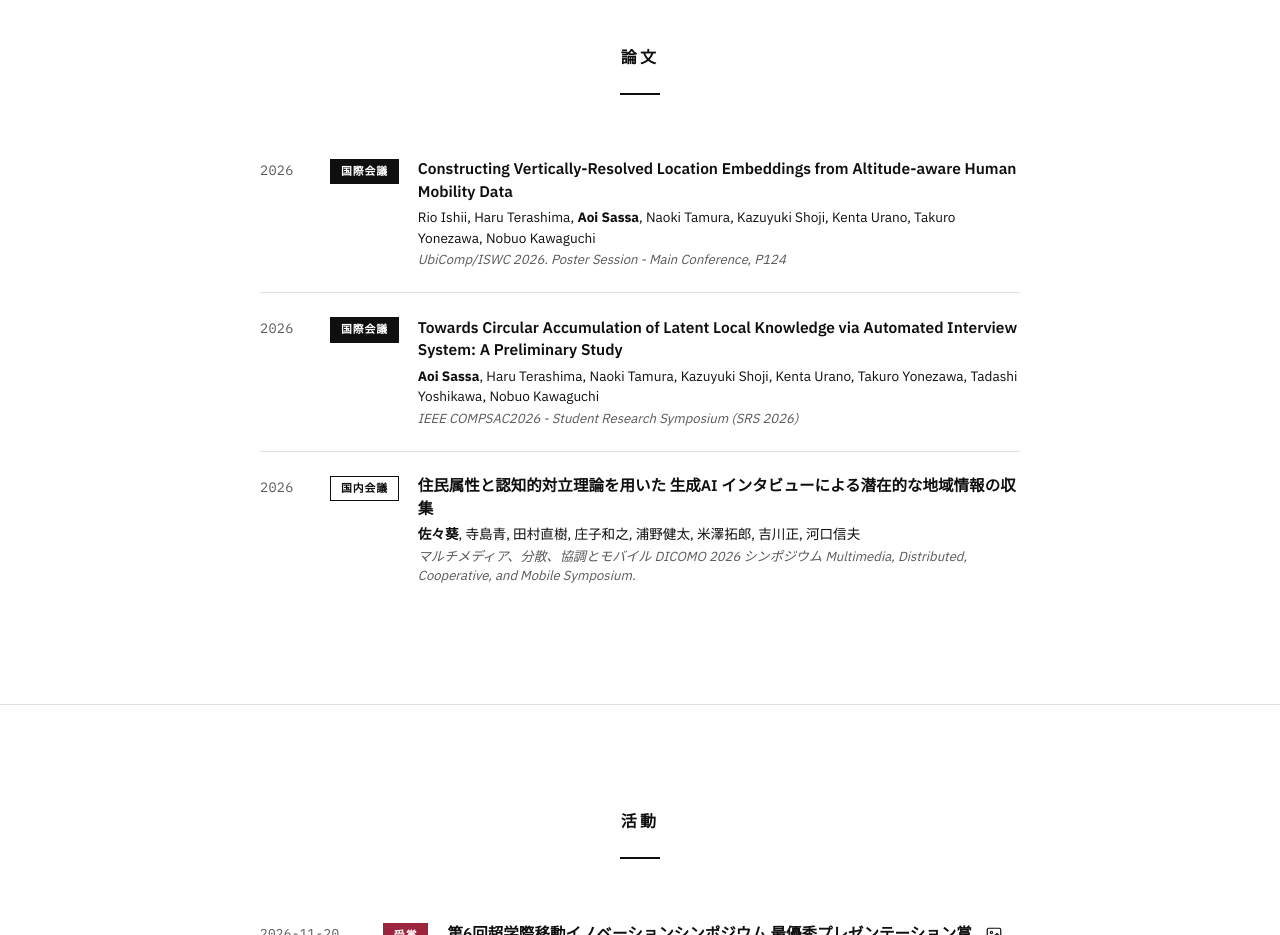
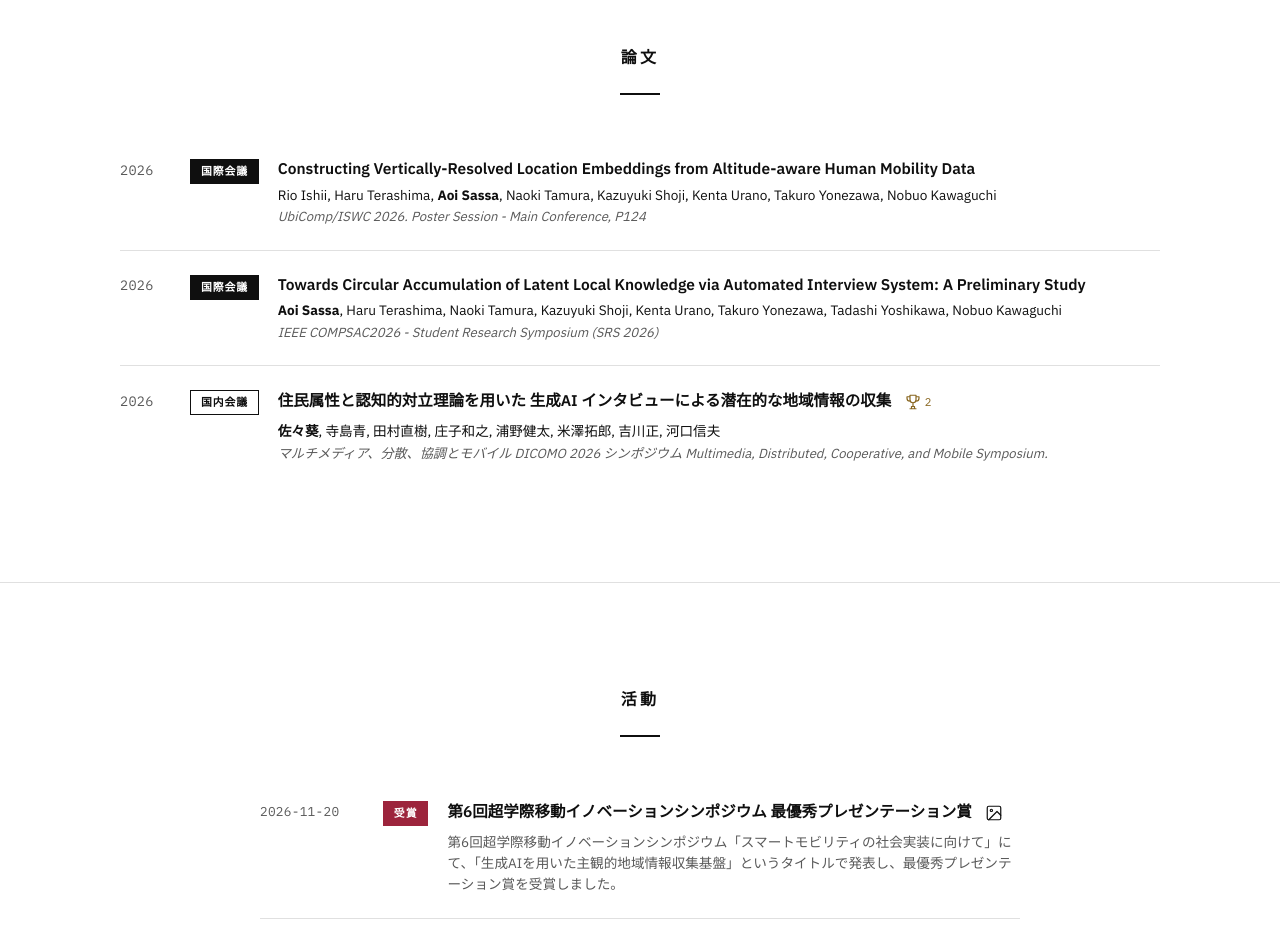
Before and after one commit to aoi-33/aoi-33.github.io, a plain HTML site: page index.html in a window 1280 px wide. Shown: the part 1960-2895 px from the top of the page. Drawn offline with nearby package versions, Linux system fonts and the light colour scheme.

Commit message:
Show publication awards with expandable trophy icons

```diff
--- a/css/main.css
+++ b/css/main.css
@@ -687,7 +687,7 @@ section#awards a:hover { text-decoration-color: #ffffff; }
 .publication-list {
     list-style: none;
     padding: 0;
-    max-width: 760px;
+    max-width: 1040px;
     margin: 0 auto;
     width: 100%;
     contain: layout style;
@@ -1052,3 +1052,18 @@ body.entry-gallery-open { overflow: hidden; }
 .entry-gallery [hidden] { display: none; }
 .entry-gallery button:disabled { opacity: .4; }
 .entry-gallery-error { text-align: center; padding: 32px 0; }
+
+/* Publication awards: expandable names and certificate buttons. */
+.pub-awards { display: inline; font-size: .85rem; font-weight: 400; letter-spacing: normal; }
+.pub-awards summary { display: inline-flex; align-items: center; justify-content: center; gap: 3px; min-width: 36px; min-height: 28px; padding: 3px 5px; margin-left: 4px; vertical-align: middle; border-radius: 3px; color: #88651e; cursor: pointer; list-style: none; }
+.pub-awards summary::-webkit-details-marker { display: none; }
+.pub-awards summary:hover, .pub-awards[open] summary { background: #f5eedf; }
+.pub-awards summary:focus-visible { outline: 2px solid var(--accent); outline-offset: 3px; }
+.pub-award-count { font-family: var(--bs-font-monospace); font-size: .7rem; }
+.pub-awards-panel { margin: 12px 0 16px; padding: 16px 20px; background: #fbf9f4; border-left: 2px solid #b38b40; color: var(--ink); }
+.pub-awards-label { margin: 0 0 8px; font-size: .7rem; color: var(--muted); letter-spacing: .06em; }
+.pub-awards-panel ul { margin: 0; padding: 0; list-style: none; }
+.pub-awards-panel li { display: flex; align-items: center; justify-content: space-between; gap: 12px; padding: 4px 0; font-size: .85rem; }
+.pub-awards-panel .entry-gallery-button { flex-shrink: 0; margin: 0; }
+
+.pub-awards-panel { text-wrap: wrap; }
--- a/data/entries.json
+++ b/data/entries.json
@@ -24,6 +24,7 @@
     "type": "award",
     "url": "https://dicomo.org/commendation/",
     "prize_ja": "ヤングリサーチャー賞",
+    "publication_id": "dicomo-2026-1e-3",
     "images": [
       {
         "src": "assets/img/entries/dicomo-2026/young-researcher-award.webp",
@@ -44,6 +45,7 @@
     "type": "award",
     "url": "https://dicomo.org/commendation/",
     "prize_ja": "優秀論文賞",
+    "publication_id": "dicomo-2026-1e-3",
     "images": [
       {
         "src": "assets/img/entries/dicomo-2026/excellent-paper-award.webp",
--- a/data/publications.json
+++ b/data/publications.json
@@ -19,6 +19,7 @@
   {
     "date": "2026-06-24",
     "type": "domestic",
+    "id": "dicomo-2026-1e-3",
     "authors": "佐々葵, 寺島青, 田村直樹, 庄子和之, 浦野健太, 米澤拓郎, 吉川正, 河口信夫",
     "title": "住民属性と認知的対立理論を用いた 生成AI インタビューによる潜在的な地域情報の収集",
     "venue": "マルチメディア、分散、協調とモバイル  DICOMO 2026 シンポジウム  Multimedia, Distributed, Cooperative, and Mobile Symposium.",
--- a/index.html
+++ b/index.html
@@ -348,9 +348,9 @@
         <script src="js/scripts.js"></script>
         <script src="js/i18n.js"></script>
         <script src="js/activity.js"></script>
-        <script src="js/publications.js"></script>
+        <script src="js/publications.js?v=20261123-awards"></script>
         <script src="js/products.js"></script>
-        <script src="js/content.js"></script>
+        <script src="js/content.js?v=20261123-awards"></script>
         <script type="application/ld+json">
         {
             "@context": "https://schema.org",
--- a/js/content.js
+++ b/js/content.js
@@ -68,8 +68,9 @@
                 fetch('data/publications.json', { cache: 'no-cache' }),
                 fetch('data/products.json', { cache: 'no-cache' }),
             ]);
+            let entries = [];
             if (entriesRes.ok) {
-                const entries = await entriesRes.json();
+                entries = await entriesRes.json();
                 window.Activity.renderActivity(entries);
                 window.Activity.renderAwards(entries);
             } else {
@@ -77,7 +78,7 @@
             }
             if (pubsRes.ok) {
                 const pubs = await pubsRes.json();
-                window.Publications.render(pubs);
+                window.Publications.render(pubs, undefined, entries);
             } else {
                 console.error('[publications] HTTP', pubsRes.status);
             }
--- a/js/publications.js
+++ b/js/publications.js
@@ -9,6 +9,7 @@
  * single-language (the paper's own language); only the section heading and the
  * type badge are bilingual.
  *   {
+ *     "id":     "stable-publication-id", // optional; matches entries[].publication_id
  *     "date":   "YYYY-MM-DD",
  *     "type":   "journal" | "international" | "domestic" | "poster" | "preprint" | "thesis",
  *     "authors":"Last F., Last F., …",  // self name is auto-bolded (see SELF_NAMES)
@@ -47,7 +48,21 @@
         return out;
     }
 
-    function render(pubs, ul) {
+    function awardIndicator(publication, entries) {
+        const awards = publication.id
+            ? entries.filter(entry => entry.type === 'award' && entry.publication_id === publication.id) : [];
+        if (!awards.length) return '';
+        const icon = `<svg viewBox="0 0 24 24" width="18" height="18" fill="none" stroke="currentColor" stroke-width="1.6" stroke-linecap="round" stroke-linejoin="round" aria-hidden="true"><path d="M8 3h8v6a4 4 0 0 1-8 0V3Z M8 5H4v2a4 4 0 0 0 4 4 M16 5h4v2a4 4 0 0 1-4 4 M12 13v5 M8 21h8 M10 18h4v3h-4z"/></svg>`;
+        return `<details class="pub-awards"><summary>${icon}<span class="pub-award-count" aria-hidden="true">${awards.length}</span><span class="visually-hidden" data-ja="受賞情報（${awards.length}件）" data-en="Awards (${awards.length})">受賞情報（${awards.length}件）</span></summary>
+            <div class="pub-awards-panel"><p class="pub-awards-label" data-ja="この論文・発表の受賞" data-en="Awards for this paper / presentation">この論文・発表の受賞</p><ul>${awards.map(award => {
+                const images = Array.isArray(award.images)
+                    ? award.images.filter(image => image && A.safeImageUrl(image.src)) : [];
+                const gallery = images.length ? `<button type="button" class="entry-gallery-button" aria-haspopup="dialog" data-gallery="${escapeHtml(JSON.stringify(images))}" data-gallery-title-ja="${escapeHtml(award.prize_ja)}" data-gallery-title-en="${escapeHtml(award.prize_en)}"><svg viewBox="0 0 24 24" width="18" height="18" fill="none" stroke="currentColor" stroke-width="1.6" aria-hidden="true"><rect x="3" y="3" width="18" height="18" rx="2"/><circle cx="8" cy="8" r="1.5"/><path d="m21 15-5-5L5 21"/></svg><span class="visually-hidden" data-ja="賞状を見る" data-en="View certificate">賞状を見る</span></button>` : '';
+                return `<li><span data-ja="${escapeHtml(escapeHtml(award.prize_ja))}" data-en="${escapeHtml(escapeHtml(award.prize_en))}">${escapeHtml(award.prize_ja)}</span>${gallery}</li>`;
+            }).join('')}</ul></div></details>`;
+    }
+
+    function render(pubs, ul, entries = []) {
         ul = ul || document.getElementById('publication-list');
         if (!ul) return;
         ul.innerHTML = A.sortByDateDesc(pubs).map(p => {
@@ -64,7 +79,7 @@
                     <span class="pub-year">${escapeHtml(year)}</span>
                     <span class="pub-badge ${meta.cls}" data-en="${escapeHtml(meta.en)}" data-ja="${escapeHtml(meta.ja)}">${escapeHtml(meta.ja)}</span>
                     <div class="pub-body">
-                        <p class="pub-title">${titleHtml}</p>
+                        <div class="pub-title">${titleHtml} ${awardIndicator(p, entries)}</div>
                         <p class="pub-authors">${highlightSelf(escapeHtml(p.authors || ''))}</p>
                         ${venueBits ? `<p class="pub-venue">${venueBits}</p>` : ''}
                     </div>
```
Also changed, not shown: admin.html (+17 -3 lines), 1 other file.
